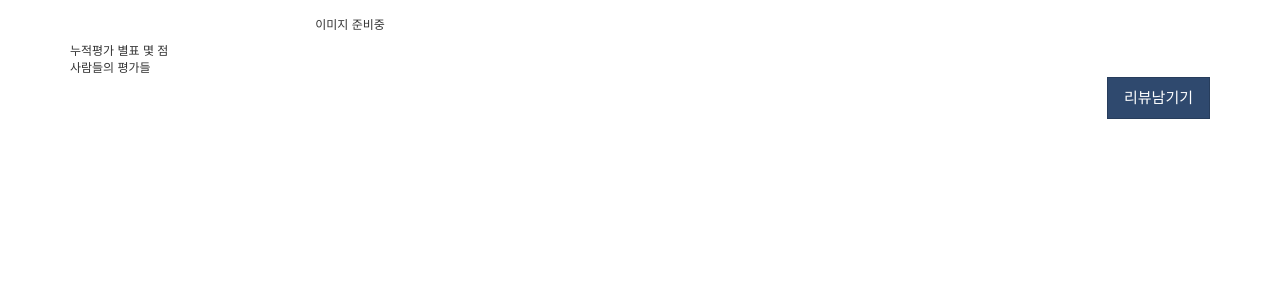
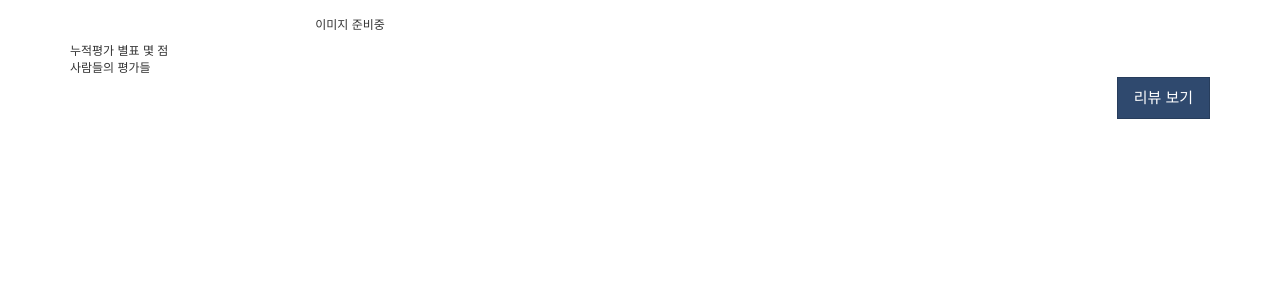
Before and after one commit to bestgunman/Gitwaxingproduct, a Django app: template Projectreview/templates/product/brand.html in a window 1280 px wide. Shown: the part 52-352 px from the top of the page. Run offline with Django 3.2, Linux system fonts and the light colour scheme; the template is opened without the code that fills it, so the values that code supplies are empty; some libraries are stand-ins or nearby versions; some web fonts are replaced.

Commit message:
review button added

```diff
--- a/Projectreview/templates/product/brand.html
+++ b/Projectreview/templates/product/brand.html
@@ -27,7 +27,7 @@
 </div>
 <div class="row">
 	<div class="col-xs-12">
-		<a class="btn btn-lg btn-primary pull-right" href="{% url 'writeboard' brand.url %}">리뷰남기기</a>
+		<a class="btn btn-lg btn-primary pull-right" href="/">리뷰 보기</a>
 	</div>
 </div>
 {% endblock %}
```
Also changed, not shown: Projectreview/templates/product/product_list.html (+0 -26 lines).
